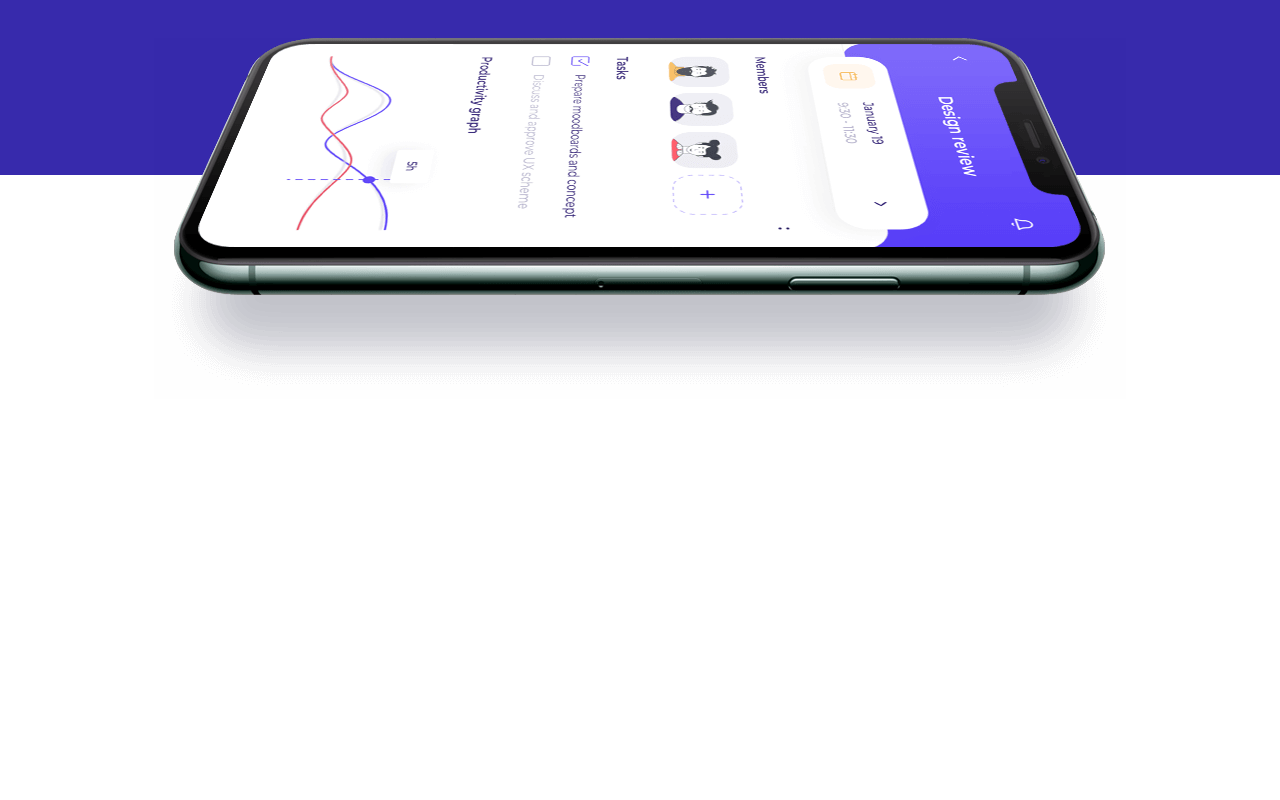
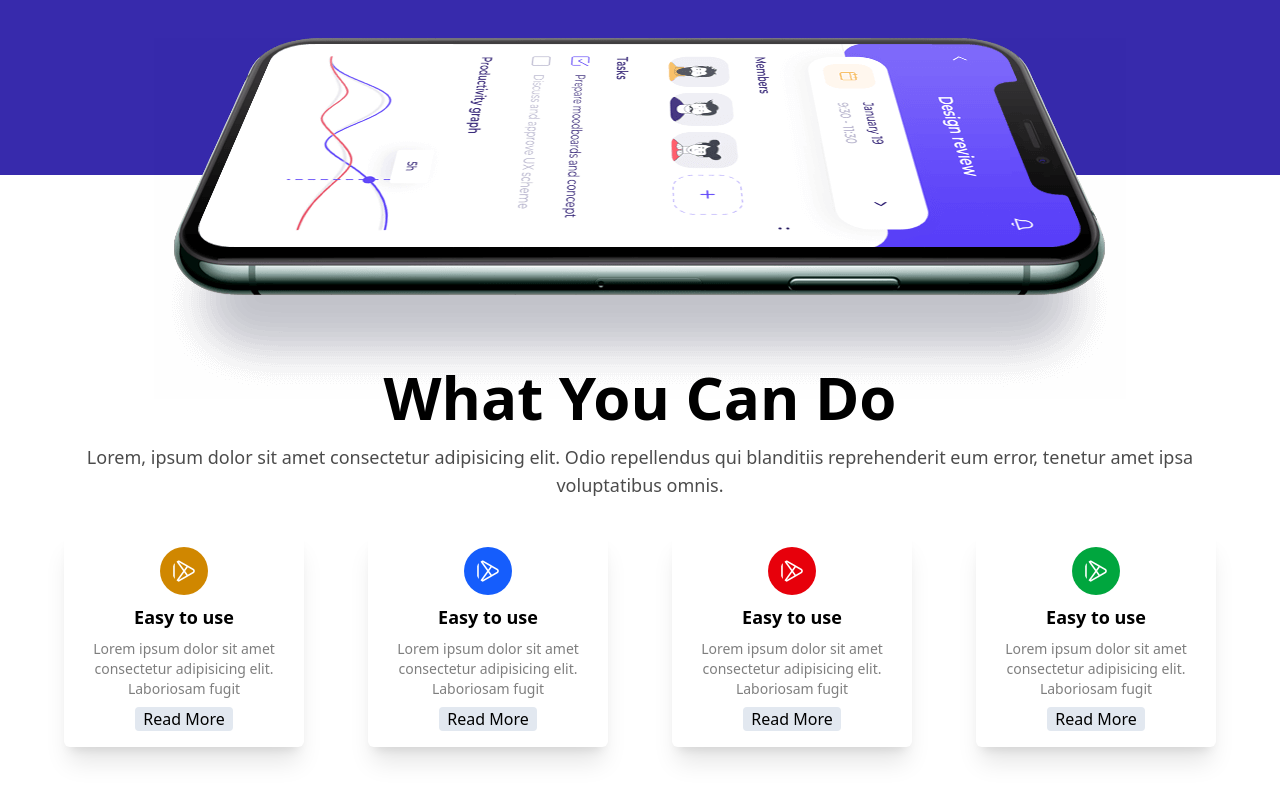
Before and after one commit to Taanveer22/App-Store-Web, a plain HTML site: page index.html in a window 1280 px wide. Shown: the part 574-1374 px from the top of the page. Before the commit the page ends 973 px from the top, so only its background shows below. Drawn offline with nearby package versions, Linux system fonts and the light colour scheme.

Commit message:
alhamdulliah project complete

```diff
--- a/index.html
+++ b/index.html
@@ -46,7 +46,7 @@
     <main>
 
         <!-- banner start here -->
-        <section class="bg-indigo-800 pt-12">
+        <section class="bg-indigo-800 pt-12 mb-48">
 
             <div class="container mx-auto flex justify-center items-center px-8 sm:px-16">
                 <div class="text-white text-center space-y-4">
@@ -67,11 +67,62 @@
                 </div>
             </div>
 
-            <div class="container mx-auto flex justify-center items-center translate-y-24 md:translate-y-48 lg:translate-y-56 px-8 sm:px-16">
+            <div class="container mx-auto px-8 sm:px-16 flex justify-center items-center translate-y-24 md:translate-y-48 lg:translate-y-56">
                 <img src="./assets/hero-thumb-4.png" alt="">
             </div>
 
         </section>
+
+
+        <!-- card section start here -->
+         <section class="container mx-auto px-8 sm:px-16">
+
+            <h1 class="text-3xl md:text-6xl font-bold text-center mb-4">What You Can Do</h1>
+            <p class="text-lg font-normal text-center mb-8 opacity-70">Lorem, ipsum dolor sit amet consectetur adipisicing elit. Odio repellendus qui blanditiis reprehenderit eum error, tenetur amet ipsa voluptatibus omnis.</p>
+
+            <div class="mb-24 flex flex-col lg:flex-row gap-3 justify-between items-center">
+
+
+                <div class="w-60 p-4 space-y-2 shadow-xl rounded-md text-center">
+                    <div class="flex justify-center items-center">
+                        <img class="bg-yellow-600 p-3 rounded-full" src="./assets/play-store.png" alt="">
+                    </div>
+                    <h4 class="text-lg font-bold">Easy to use</h4>
+                    <p class="text-sm font-normal opacity-50">Lorem ipsum dolor sit amet consectetur adipisicing elit. Laboriosam fugit </p>
+                    <button class="text-md font-medium bg-slate-200 rounded px-2">Read More</button>
+                </div>
+
+                <div class="w-60 p-4 space-y-2 shadow-xl rounded-md text-center">
+                    <div class="flex justify-center items-center">
+                        <img class="bg-blue-600 p-3 rounded-full" src="./assets/play-store.png" alt="">
+                    </div>
+                    <h4 class="text-lg font-bold">Easy to use</h4>
+                    <p class="text-sm font-normal opacity-50">Lorem ipsum dolor sit amet consectetur adipisicing elit. Laboriosam fugit </p>
+                    <button class="text-md font-medium bg-slate-200 rounded px-2">Read More</button>
+                </div>
+
+                <div class="w-60 p-4 space-y-2 shadow-xl rounded-md text-center">
+                    <div class="flex justify-center items-center">
+                        <img class="bg-red-600 p-3 rounded-full" src="./assets/play-store.png" alt="">
+                    </div>
+                    <h4 class="text-lg font-bold">Easy to use</h4>
+                    <p class="text-sm font-normal opacity-50">Lorem ipsum dolor sit amet consectetur adipisicing elit. Laboriosam fugit </p>
+                    <button class="text-md font-medium bg-slate-200 rounded px-2">Read More</button>
+                </div>
+
+                <div class="w-60 p-4 space-y-2 shadow-xl rounded-md text-center">
+                    <div class="flex justify-center items-center">
+                        <img class="bg-green-600 p-3 rounded-full" src="./assets/play-store.png" alt="">
+                    </div>
+                    <h4 class="text-lg font-bold">Easy to use</h4>
+                    <p class="text-sm font-normal opacity-50">Lorem ipsum dolor sit amet consectetur adipisicing elit. Laboriosam fugit </p>
+                    <button class="text-md font-medium bg-slate-200 rounded px-2">Read More</button>
+                </div>
+
+
+            </div>
+
+         </section>
 
     </main>
 
```
